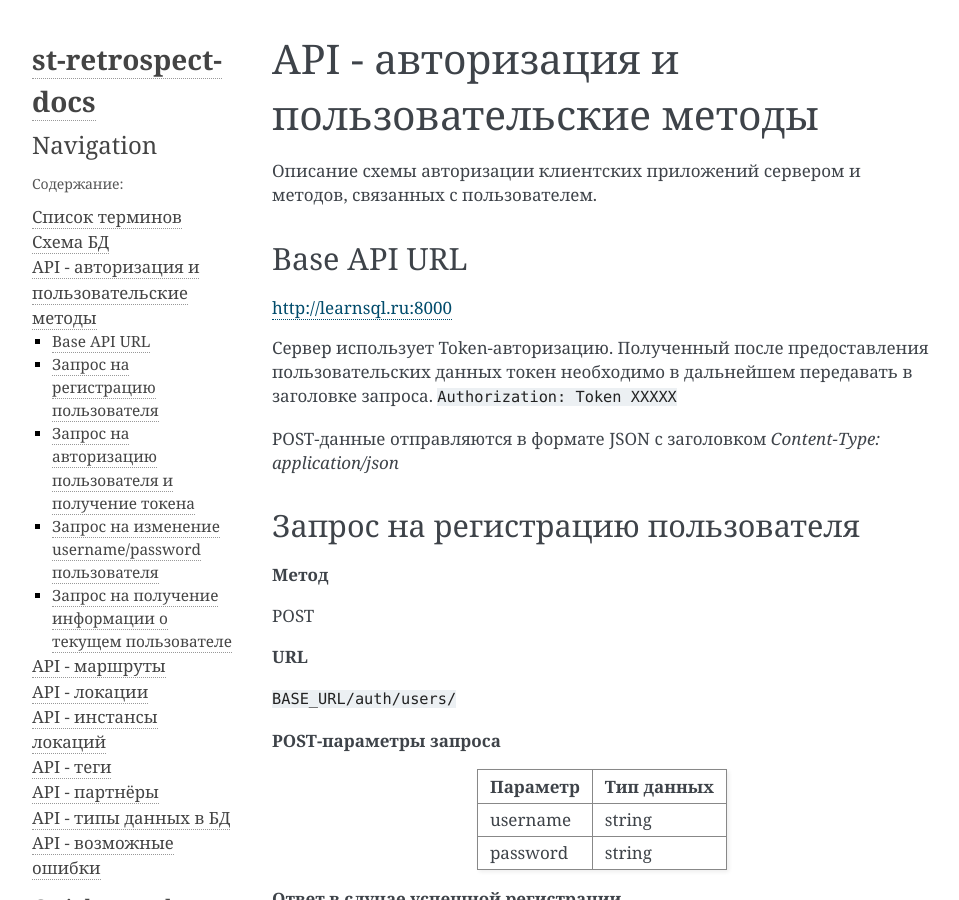
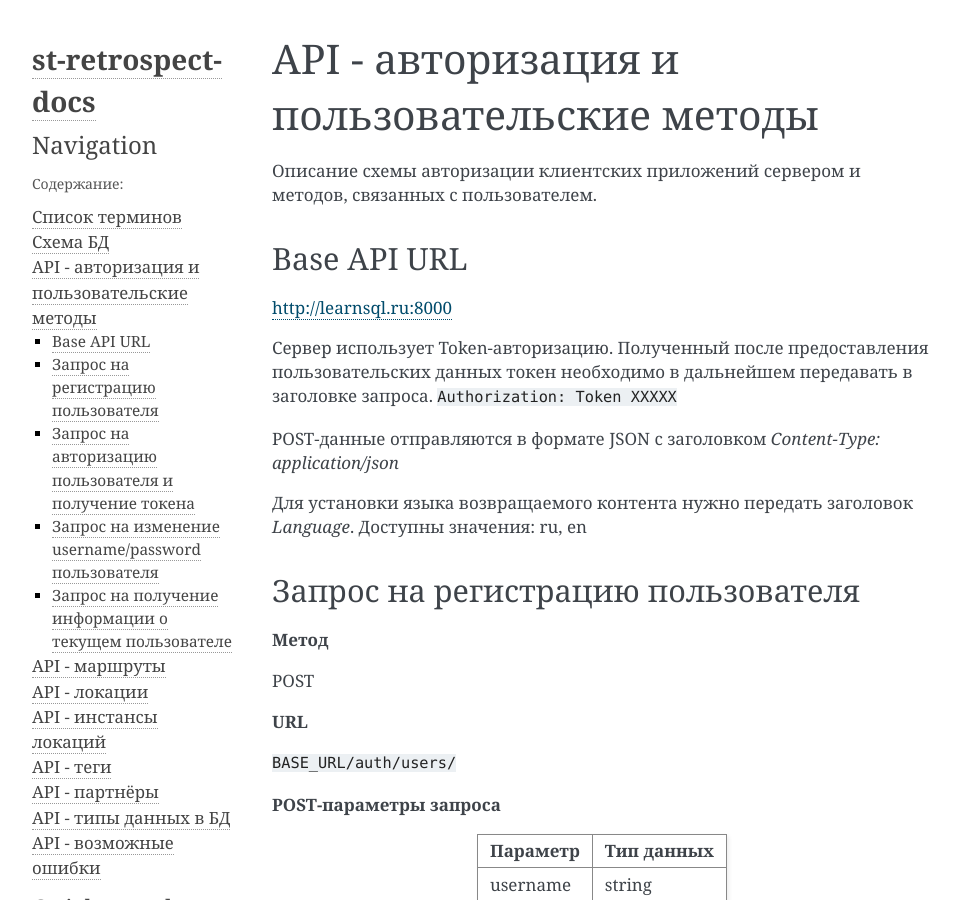
Before and after one commit to dh-center/st-retrospect-docs, a Sphinx documentation site: the page built from docs/pages/api-spec-auth.rst, in a window 1280 px wide and 900 px high. Shown: the whole window, without its empty margins (148-1107 px from the left). Built offline with Sphinx 7.4.7, drawn with Linux system fonts in a browser that asks for light colours.

Commit message:
Added Language info

```diff
--- a/docs/pages/api-spec-auth.rst
+++ b/docs/pages/api-spec-auth.rst
@@ -11,6 +11,8 @@ http://learnsql.ru:8000
 ``Authorization: Token XXXXX``
 
 POST-данные отправляются в формате JSON с заголовком `Content-Type: application/json`
+
+Для установки языка возвращаемого контента нужно передать заголовок `Language`. Доступны значения: ru, en
 
 
 Запрос на регистрацию пользователя
```
